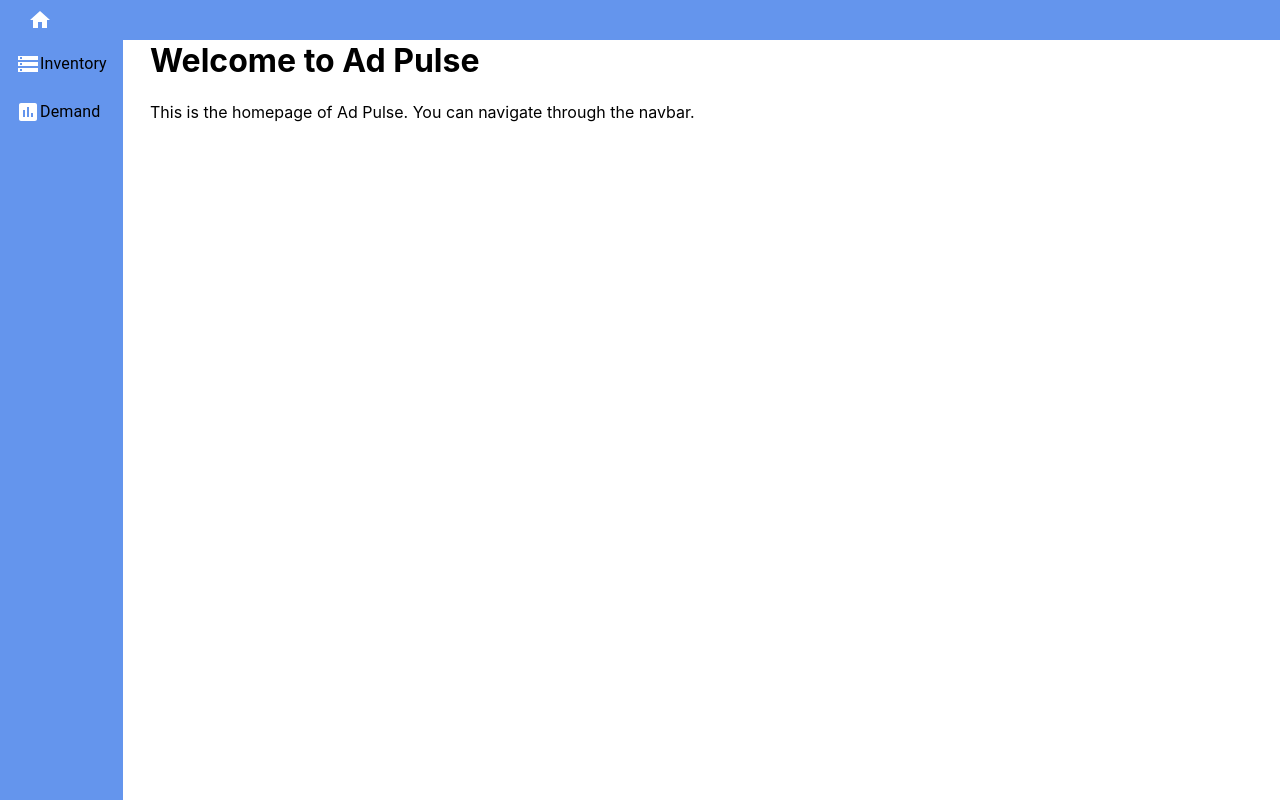
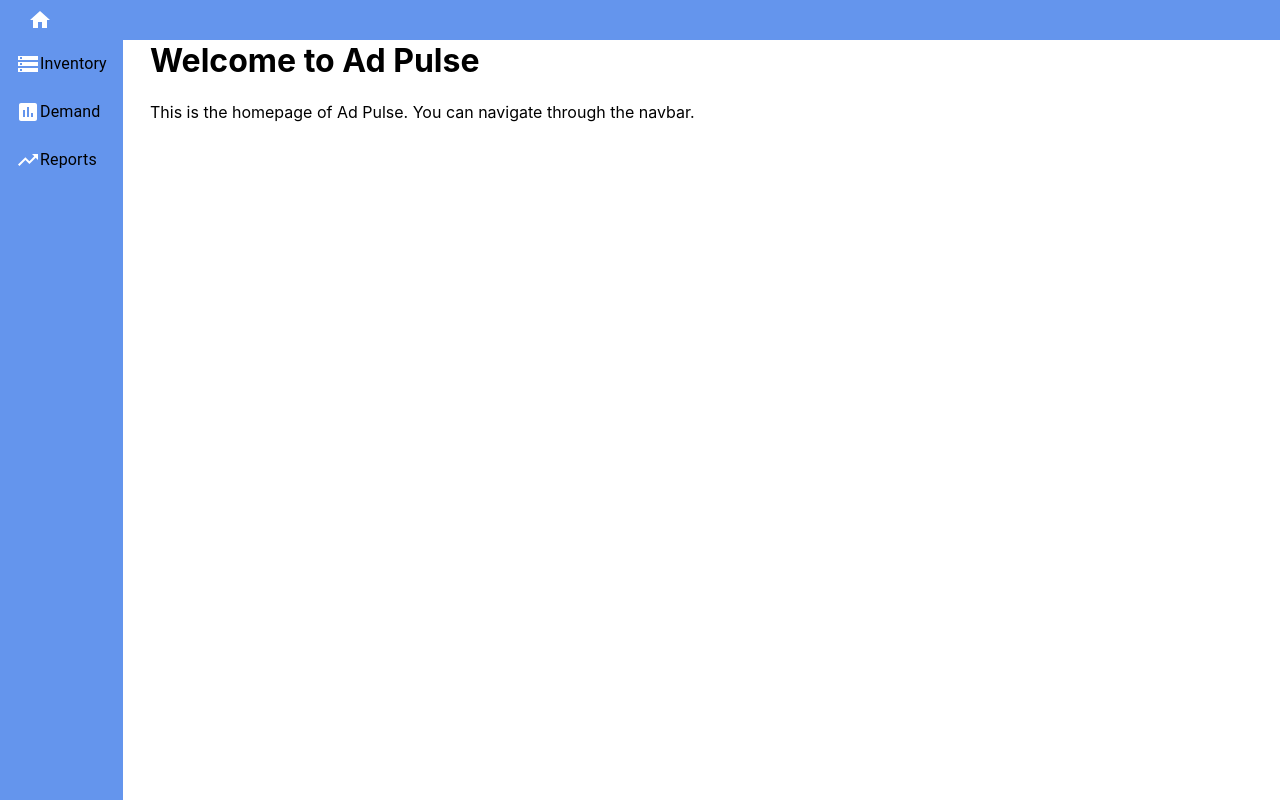
Before and after one commit to abhirammv2000/ad-pulse, a React (Create React App) app in the folder ad-manager-frontend/: page / in a window 1280 px wide. Built offline with nearby package versions, Linux system fonts and the light colour scheme; no server answers.

Commit message:
Reports page

```diff
--- a/ad-manager-frontend/public/index.html
+++ b/ad-manager-frontend/public/index.html
@@ -24,7 +24,7 @@
       work correctly both with client-side routing and a non-root public URL.
       Learn how to configure a non-root public URL by running `npm run build`.
     -->
-    <title>React App</title>
+    <title>Ad Pulse</title>
   </head>
   <body>
     <noscript>You need to enable JavaScript to run this app.</noscript>
--- a/ad-manager-frontend/src/App.js
+++ b/ad-manager-frontend/src/App.js
@@ -7,6 +7,8 @@ import AdvertiserPage from './components/pages/AdvertiserPage';
 import AdUnitPage from './components/pages/AdUnitPage';
 import CampaignPage from './components/pages/CampaignPage';
 import AdPage from './components/pages/AdPage';
+import Reports from './components/pages/Reports';
+
 
 function App() {
   return (
@@ -21,6 +23,7 @@ function App() {
             <Route path="/inventory/:PubId" element={<AdUnitPage />} />
             <Route path="/demand/:AdvId" element={<CampaignPage />} />
             <Route path='/demand/:AdvId/campaign/:CampId' element={<AdPage />} />
+            <Route path="/report" element={<Reports />} />
           </Routes>
         </div>
       </div>
--- a/ad-manager-frontend/src/components/NavBar.js
+++ b/ad-manager-frontend/src/components/NavBar.js
@@ -2,7 +2,7 @@ import React from 'react';
 import { Link } from 'react-router-dom';
 import { List, ListItem, ListItemText, IconButton } from '@mui/material';
 import styled from '@emotion/styled';
-import { Storage as StorageIcon, Assessment as AssessmentIcon, Home as HomeIcon } from '@mui/icons-material';
+import { Storage as StorageIcon, Assessment as AssessmentIcon, Home as HomeIcon, TrendingUp as TrendingUpIcon } from '@mui/icons-material';
 
 const ColorDiv = styled.div`
   background-color: cornflowerblue;
@@ -48,6 +48,10 @@ const NavBar = () => {
           <AssessmentIcon style={{ color: 'white' }} />
           <ListItemText primary="Demand" />
         </ListItem>
+        <ListItem button component={Link} to="/report">
+          <TrendingUpIcon style={{ color: 'white' }} />
+          <ListItemText primary="Reports" />
+        </ListItem>
       </StyledList>
     </NavBarContainer>
   );
--- a/ad-manager-frontend/src/components/pages/AdPage.js
+++ b/ad-manager-frontend/src/components/pages/AdPage.js
@@ -137,7 +137,7 @@ const AdPage = () => {
         setAds(response.data);
       })
       .catch(error => {
-        console.error('Error fetching publishers:', error);
+        console.error('Error fetching ads:', error);
       });
   };
 
@@ -167,9 +167,9 @@ const AdPage = () => {
     fetchCreativeList();
   }, []);
 
-  const handleStateChange = (publisherId, currentState) => {
+  const handleStateChange = (adId, currentState) => {
     const nextState = currentState === 'ACTIVE' ? 'INACTIVE' : 'ACTIVE';
-    axios.patch(`${baseUrl}/ad?ad_id=${publisherId}&state=${nextState}`)
+    axios.patch(`${baseUrl}/ad?ad_id=${adId}&state=${nextState}`)
       .then(response => {
         console.log('State changed successfully:', response.data);
         fetchAds();
```
Also changed, not shown: ad-manager-frontend/src/components/pages/HomePage.js (indentation only), 1 other file (tests, documents, lock files or other folders).
